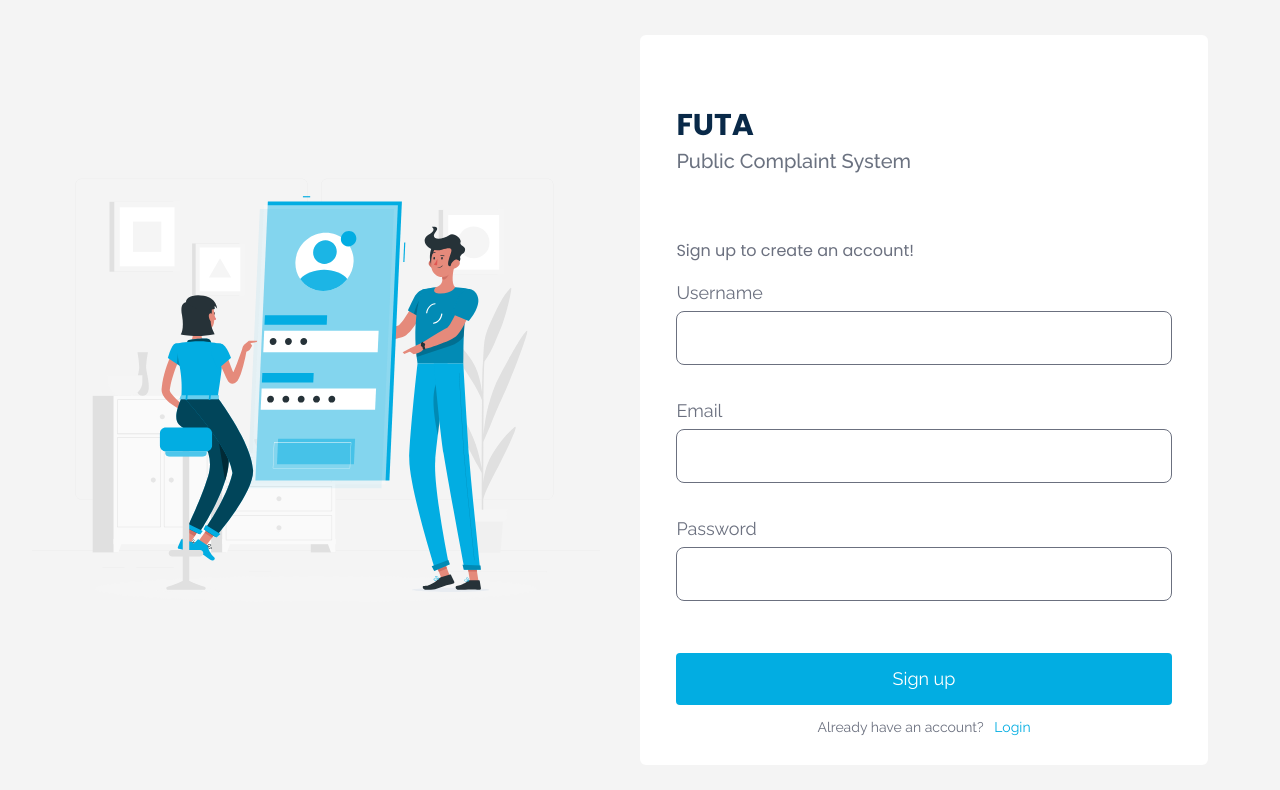
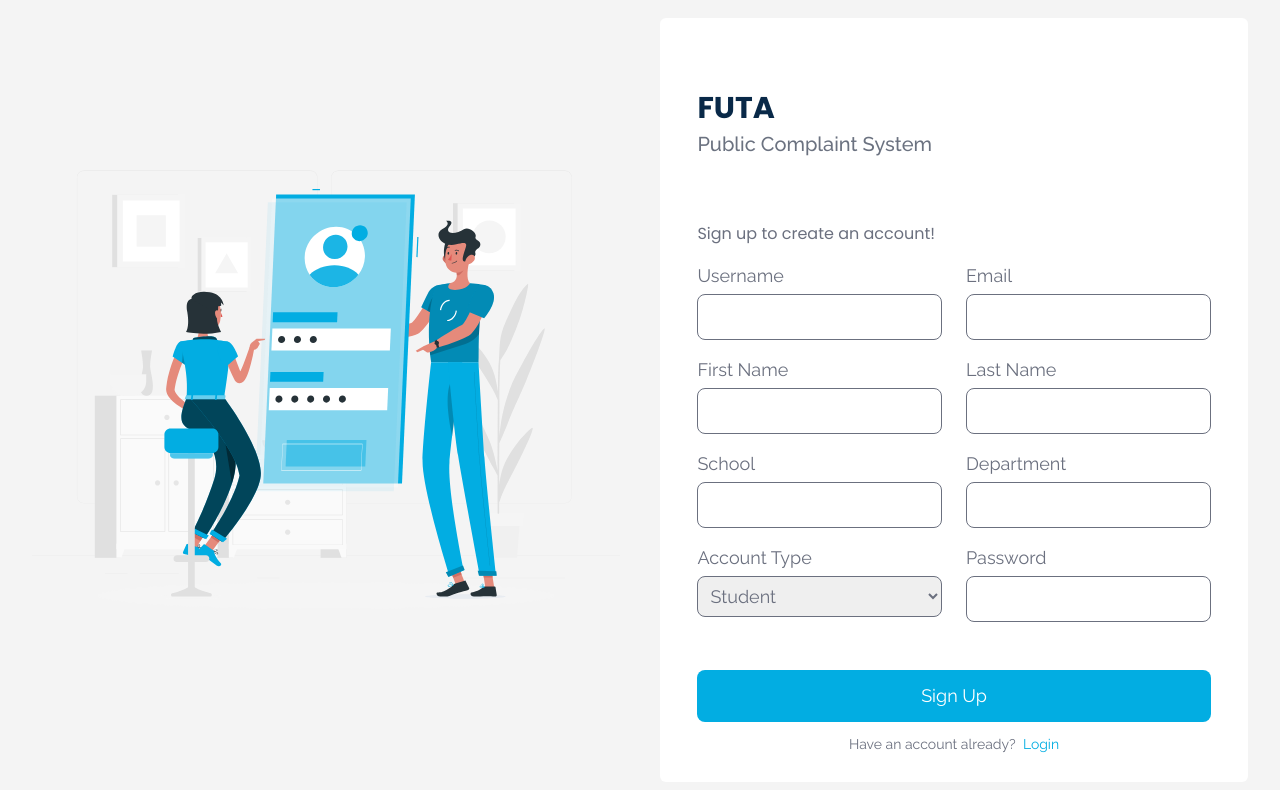
Before and after one commit to Demiladeala/complaint-management, a React (Vite) app: page /signup in a window 1280 px wide. Shown: the top 790 px of the page. Built offline with nearby package versions, Linux system fonts and the light colour scheme; no server answers.

Commit message:
feat:fix-designs

```diff
--- a/src/components/recent-complaints.tsx
+++ b/src/components/recent-complaints.tsx
@@ -1,8 +1,8 @@
 import { useState } from 'react';
 
 type Props = {
-  page?: boolean
-}
+  page?: boolean;
+};
 
 type Status = 'new' | 'pending' | 'resolved' | 'paused';
 
@@ -10,16 +10,16 @@ type Complaint = {
   name: string;
   status: Status;
   date: string;
-}
+};
 
 const statusColors = {
   new: '#FF5733', // Vibrant Orange
   pending: '#FFC300', // Bright Yellow
   resolved: '#28A745', // Success Green
-  paused: '#6C757D' // Muted Gray
+  paused: '#6C757D', // Muted Gray
 };
 
-const complaintsData:Complaint[] = [
+const complaintsData: Complaint[] = [
   { name: 'Complaint 1', status: 'new', date: '2024-08-01' },
   { name: 'Complaint 2', status: 'resolved', date: '2024-08-02' },
   { name: 'Complaint 3', status: 'pending', date: '2024-08-03' },
@@ -30,7 +30,7 @@ const complaintsData:Complaint[] = [
   { name: 'Complaint 8', status: 'pending', date: '2024-08-03' },
 ];
 
-const RecentComplaints = ({page}: Props) => {
+const RecentComplaints = ({ page }: Props) => {
   const [searchTerm, setSearchTerm] = useState('');
   const [selectedStatus, setSelectedStatus] = useState('All');
   const [selectedDate, setSelectedDate] = useState('');
@@ -55,7 +55,7 @@ const RecentComplaints = ({page}: Props) => {
               onChange={(e) => setSearchTerm(e.target.value)}
               className="border px-4 py-2 rounded"
             />
-          <div className='flex items-center gap-5'>
+            <div className="flex items-center gap-5">
               <select
                 value={selectedStatus}
                 onChange={(e) => setSelectedStatus(e.target.value)}
@@ -75,31 +75,33 @@ const RecentComplaints = ({page}: Props) => {
                   onChange={(e) => setSelectedDate(e.target.value)}
                   className="border px-4 py-2 rounded"
                 />
-                {/* <label className="text-sm">Date</label> */}
               </div>
             </div>
           </div>
           <div className="overflow-x-auto w-full">
             <table className="w-full border-collapse font-medium">
               <thead>
-              <tr>
-                <th className="px-4 py-2 text-left">Name</th>
-                <th className="px-4 py-2 text-left">Status</th>
-                <th className="px-4 py-2 text-left">Date Created</th>
+                <tr className="bg-gray-50">
+                  <th className="px-4 py-2 text-left border-b">Name</th>
+                  <th className="px-4 py-2 text-left border-b">Status</th>
+                  <th className="px-4 py-2 text-left border-b">Date Created</th>
                 </tr>
               </thead>
               <tbody>
                 {filteredComplaints.map((complaint, index) => (
-                <tr key={index}>
-                  <td className="px-4 py-3 lg:text-lg">{complaint.name}</td>
-                  <td className="px-4 py-3 lg:text-lg flex items-center">
+                  <tr
+                    key={index}
+                    className="hover:bg-gray-100 transition-colors duration-150"
+                  >
+                    <td className="px-4 py-3 lg:text-lg border-b">{complaint.name}</td>
+                    <td className="px-4 py-3 lg:text-lg flex items-center border-b">
                       <div
                         className="w-2 h-2 rounded-full mr-2 lg:mr-3"
                         style={{ backgroundColor: statusColors[complaint.status] }}
                       ></div>
                       {complaint.status}
                     </td>
-                  <td className="px-4 py-3 lg:text-lg">{complaint.date}</td>
+                    <td className="px-4 py-3 lg:text-lg border-b">{complaint.date}</td>
                   </tr>
                 ))}
               </tbody>
--- a/src/pages/login.tsx
+++ b/src/pages/login.tsx
@@ -7,17 +7,20 @@ import api from "../components/api";
 type FormData = {
   email: string;
   password: string;
+  accountType: string; // New field for account type (student or staff)
 };
 
 type Errors = {
   email?: string;
   password?: string;
+  accountType?: string;
 };
 
 const Login = () => {
   const [formData, setFormData] = useState<FormData>({
     email: "",
     password: "",
+    accountType: "student", // Default to student
   });
   const [errors, setErrors] = useState<Errors>({});
   const [isSubmitting, setIsSubmitting] = useState(false);
@@ -33,6 +36,9 @@ const Login = () => {
     if (!formData.password) {
       errors.password = "Password is required.";
     }
+    if (!formData.accountType) {
+      errors.accountType = "Please select an account type.";
+    }
     return errors;
   };
 
@@ -47,40 +53,35 @@ const Login = () => {
     setIsSubmitting(true);
 
     try {
-      const { data } = await api.post('/auth/token', {
+      const { data } = await api.post('/api/auth/token', {
         username: formData.email,
         password: formData.password,
       });
 
       // Save tokens to localStorage
-        localStorage.setItem('access_token', data.access_token);
-        localStorage.setItem('refresh_token', data.refresh_token);
+      localStorage.setItem('access_token', data.access_token);
+      localStorage.setItem('refresh_token', data.refresh_token);
 
-        toast.success("Login successful!");
-        navigate('/dashboard');
-
-    }  catch (error: any) {
+      toast.success("Login successful!");
+      navigate('/dashboard');
+    } catch (error: any) {
       if (error.response) {
         const { status, data } = error.response;
         if (status === 400 || status === 404) {
-          // Display the error message from the API response
           const errorMessage = data.detail || 'An error occurred. Please try again.';
           toast.error(errorMessage);
         } else {
-          // Handle other errors
           toast.error('Failed to Login. Please try again.');
         }
       } else {
-        // Handle cases where there is no response from the server
         toast.error('An unexpected error occurred. Please try again.');
       }
-    }
-    finally {
+    } finally {
       setIsSubmitting(false);
     }
   };
 
-  const handleChange = (e: ChangeEvent<HTMLInputElement>) => {
+  const handleChange = (e: ChangeEvent<HTMLInputElement | HTMLSelectElement>) => {
     setFormData({
       ...formData,
       [e.target.name]: e.target.value,
@@ -127,6 +128,20 @@ const Login = () => {
                 {errors.password && <p className="text-red-500 text-sm mt-1">{errors.password}</p>}
               </div>
 
+              <div className="mt-4">
+                <label>Account Type</label>
+                <select
+                  name="accountType"
+                  value={formData.accountType}
+                  onChange={handleChange}
+                  className="mt-1 outline-none w-full p-3 border border-primary-gray rounded-lg"
+                >
+                  <option value="student">Student</option>
+                  <option value="staff">Staff</option>
+                </select>
+                {errors.accountType && <p className="text-red-500 text-sm mt-1">{errors.accountType}</p>}
+              </div>
+
               <div className="mt-2 w-full flex justify-end">
                 <a href="/forgot-password" className="text-sm text-primary-aquablue">
                   Forgot Password?
--- a/src/pages/signup.tsx
+++ b/src/pages/signup.tsx
@@ -8,38 +8,57 @@ type FormData = {
   userName: string;
   password: string;
   email: string;
-}
+  firstName: string;
+  lastName: string;
+  school: string;
+  department: string;
+  accountType: "student" | "staff";
+};
 
-type Errors ={
+type Errors = {
   userName?: string;
   password?: string;
   email?: string;
-}
+  firstName?: string;
+  lastName?: string;
+  school?: string;
+  department?: string;
+};
 
 const Signup = () => {
   const BASE_URL = import.meta.env.VITE_API_URL;
   const [formData, setFormData] = useState<FormData>({
     userName: "",
     password: "",
-        email: ""
+    email: "",
+    firstName: "",
+    lastName: "",
+    school: "",
+    department: "",
+    accountType: "student", // default account type
   });
   const [isOtpModalOpen, setIsOtpModalOpen] = useState(false);
   const [errors, setErrors] = useState<Errors>({});
   const [isSubmitting, setIsSubmitting] = useState(false);
 
-    const validate = ():Errors => {
-        const errors:Errors = {};
-        if (!formData.userName) errors.userName = "username is required.";
+  const validate = (): Errors => {
+    const errors: Errors = {};
+    if (!formData.userName) errors.userName = "Username is required.";
     if (!formData.password) {
       errors.password = "Password is required.";
     } else if (!/(?=.*[A-Z])(?=.*\d)(?=.*[!@#$%^&*])/.test(formData.password)) {
-            errors.password = "Password must contain at least one symbol, one uppercase letter, and one number.";
+      errors.password =
+        "Password must contain at least one symbol, one uppercase letter, and one number.";
     }
     if (!formData.email) {
       errors.email = "Email is required.";
     } else if (!/\S+@\S+\.\S+/.test(formData.email)) {
       errors.email = "Email address is invalid.";
     }
+    if (!formData.firstName) errors.firstName = "First name is required.";
+    if (!formData.lastName) errors.lastName = "Last name is required.";
+    if (!formData.school) errors.school = "School is required.";
+    if (!formData.department) errors.department = "Department is required.";
     return errors;
   };
 
@@ -56,35 +75,43 @@ const Signup = () => {
         username: formData.userName,
         password: formData.password,
         email: formData.email,
+        firstname: formData.firstName,
+        lastname: formData.lastName,
+        school: formData.school,
+        department: formData.department,
       };
 
-            await axios.post(`${BASE_URL}/api/auth/register`, payload, {
-                headers:{
-                    'Content-Type': 'application/x-www-form-urlencoded'
-                }
+      const endpoint =
+        formData.accountType === "staff"
+          ? `${BASE_URL}/api/auth/register_staff`
+          : `${BASE_URL}/api/auth/register_student`;
+
+      await axios.post(endpoint, payload, {
+        headers: {
+          "Content-Type": "application/x-www-form-urlencoded",
+        },
       });
+
       setIsOtpModalOpen(true);
     } catch (error: any) {
       if (error.response && error.response.status === 400) {
-                // Display the error message from the API response
-                const errorMessage = error.response.data.detail || 'Failed to Sign up. Please try again.';
+        const errorMessage =
+          error.response.data.detail || "Failed to Sign up. Please try again.";
         toast.error(errorMessage);
       } else {
-                // Handle other errors
-                toast.error('Failed to Sign up. Please try again.');
+        toast.error("Failed to Sign up. Please try again.");
       }
     } finally {
       setIsSubmitting(false);
     }
   };
 
-    const handleChange = (e: ChangeEvent<HTMLInputElement>) => {
+  const handleChange = (e: ChangeEvent<HTMLInputElement | HTMLSelectElement>) => {
     setFormData({
       ...formData,
-            [e.target.name]: e.target.value
+      [e.target.name]: e.target.value,
     });
   };
-
 
   return (
     <div className="w-full h-screen bg-[#f4f4f4] flex justify-between md:items-center overflow-y-auto relative container max-w-[2800px]">
@@ -96,86 +123,201 @@ const Signup = () => {
 
         <div className="w-full lg:h-[95%] lg:basis-[50%] bg-white py-4 pb-7 text-primary-darkblue rounded-md max-lg:mt-7">
           <div className="w-[95%] md:w-[90%] mx-auto px-2">
-                    <h3 className="poppins mt-10 md:mt-14 text-2xl md:text-3xl 2xl:text-4xl font-bold">FUTA</h3>
-                    <h4 className="mt-1 text-lg md:text-xl font-medium text-gray-500">Public Complaint System</h4>
+            <h3 className="poppins mt-10 md:mt-14 text-2xl md:text-3xl 2xl:text-4xl font-bold">
+              FUTA
+            </h3>
+            <h4 className="mt-1 text-lg md:text-xl font-medium text-gray-500">
+              Public Complaint System
+            </h4>
 
-                    <p className="poppins mt-9 lg:mt-16 text-primary-gray">Sign up to create an account!</p>
+            <p className="poppins mt-9 lg:mt-16 text-primary-gray">
+              Sign up to create an account!
+            </p>
 
-                    <form
-                    onSubmit={handleSignup}
-                    className="mt-4 text-primary-gray text-lg">
+            <form onSubmit={handleSignup} className="mt-4 text-primary-gray text-lg">
+                <div className="w-full grid grid-cols-2 gap-4 lg:gap-6">
                     <div>
-                            <label className="">Username</label>
+                        <label>Username</label>
                         <input
                         type="text"
                         name="userName"
                         value={formData.userName}
                         onChange={handleChange}
-                            className={`mt-1 outline-none w-full p-3 border border-primary-gray rounded-lg
-                            ${errors.userName && 'border border-red-500'}`} />
+                        className={`mt-1 outline-none w-full p-2 border border-primary-gray rounded-lg ${
+                            errors.userName && "border border-red-500"
+                        }`}
+                        />
                         <div className="h-4">
-                            {errors.userName && <p className="text-red-500 text-sm mt-1">{errors.userName}</p>}
+                        {errors.userName && (
+                            <p className="text-red-500 text-sm mt-1">{errors.userName}</p>
+                        )}
                         </div>
                     </div>
 
-                        <div className="mt-4">
-                            <label className="">Email</label>
+                    <div className="">
+                        <label>Email</label>
                         <input
                         type="email"
                         name="email"
                         value={formData.email}
                         onChange={handleChange}
-                            className={`mt-1 outline-none w-full p-3 border border-primary-gray rounded-lg
-                            ${errors.email && 'border border-red-500'}`} />
+                        className={`mt-1 outline-none w-full p-2 border border-primary-gray rounded-lg ${
+                            errors.email && "border border-red-500"
+                        }`}
+                        />
                         <div className="h-4">
-                            {errors.email && <p className="text-red-500 text-sm mt-1">{errors.email}</p>}
+                        {errors.email && (
+                            <p className="text-red-500 text-sm mt-1">{errors.email}</p>
+                        )}
+                        </div>
                     </div>
                 </div>
 
-                        <div className="mt-4">
-                            <label className="">Password</label>
+                <div className="w-full grid grid-cols-2 gap-4 lg:gap-6">
+
+                    <div className="">
+                        <label>First Name</label>
+                        <input
+                        type="text"
+                        name="firstName"
+                        value={formData.firstName}
+                        onChange={handleChange}
+                        className={`mt-1 outline-none w-full p-2 border border-primary-gray rounded-lg ${
+                            errors.firstName && "border border-red-500"
+                        }`}
+                        />
+                        <div className="h-4">
+                        {errors.firstName && (
+                            <p className="text-red-500 text-sm mt-1">{errors.firstName}</p>
+                        )}
+                        </div>
+                    </div>
+
+                    <div className="">
+                        <label>Last Name</label>
+                        <input
+                        type="text"
+                        name="lastName"
+                        value={formData.lastName}
+                        onChange={handleChange}
+                        className={`mt-1 outline-none w-full p-2 border border-primary-gray rounded-lg ${
+                            errors.lastName && "border border-red-500"
+                        }`}
+                        />
+                        <div className="h-4">
+                        {errors.lastName && (
+                            <p className="text-red-500 text-sm mt-1">{errors.lastName}</p>
+                        )}
+                        </div>
+                    </div>
+                </div>
+
+                <div className="w-full grid grid-cols-2 gap-4 lg:gap-6">
+                    <div className="">
+                        <label>School</label>
+                        <input
+                        type="text"
+                        name="school"
+                        value={formData.school}
+                        onChange={handleChange}
+                        className={`mt-1 outline-none w-full p-2 border border-primary-gray rounded-lg ${
+                            errors.school && "border border-red-500"
+                        }`}
+                        />
+                        <div className="h-4">
+                        {errors.school && (
+                            <p className="text-red-500 text-sm mt-1">{errors.school}</p>
+                        )}
+                        </div>
+                    </div>
+
+                    <div className="">
+                        <label>Department</label>
+                        <input
+                        type="text"
+                        name="department"
+                        value={formData.department}
+                        onChange={handleChange}
+                        className={`mt-1 outline-none w-full p-2 border border-primary-gray rounded-lg ${
+                            errors.department && "border border-red-500"
+                        }`}
+                        />
+                        <div className="h-4">
+                        {errors.department && (
+                            <p className="text-red-500 text-sm mt-1">{errors.department}</p>
+                        )}
+                        </div>
+                    </div>
+                </div>
+
+
+                <div className="w-full grid grid-cols-2 gap-4 lg:gap-6">
+                    <div className="">
+                        <label>Account Type</label>
+                        <select
+                        name="accountType"
+                        value={formData.accountType}
+                        onChange={handleChange}
+                        className="mt-1 outline-none w-full p-2 border border-primary-gray rounded-lg"
+                        >
+                        <option value="student">Student</option>
+                        <option value="staff">Staff</option>
+                        </select>
+                    </div>
+
+                    <div className="">
+                        <label>Password</label>
                         <input
                         type="password"
                         name="password"
                         value={formData.password}
                         onChange={handleChange}
-                            className={`mt-1 outline-none w-full p-3 border border-primary-gray rounded-lg
-                            ${errors.password && 'border border-red-500'}`} />
+                        className={`mt-1 outline-none w-full p-2 border border-primary-gray rounded-lg ${
+                            errors.password && "border border-red-500"
+                        }`}
+                        />
                         <div className="h-4">
-                            {errors.password && <p className="text-red-500 text-sm mt-1">{errors.password}</p>}
+                        {errors.password && (
+                            <p className="text-red-500 max-sm:text-[9px] max-sm:leading-3 text-xs mt-1">
+                            {errors.password}</p>
+                        )}
+                        </div>
                     </div>
                 </div>
 
+              <div className="mt-8">
                 <button
                   type="submit"
-                        onClick={handleSignup}
-                        className="mt-9 w-full py-3 bg-primary-aquablue text-white flex items-center justify-center rounded
-                        transition-colors duration-300 hover:bg-opacity-80">
-                            {isSubmitting ?
-                            <RiLoader4Fill size={20} className="text-white animate-spin mx-16"/>
-                             : "Sign up"}
+                  className="w-full p-3 bg-primary-aquablue text-white rounded-lg hover:bg-opacity-80 transition"
+                  disabled={isSubmitting}
+                >
+                  {isSubmitting ? (
+                    <RiLoader4Fill className="animate-spin inline-block" />
+                  ) : (
+                    "Sign Up"
+                  )}
                 </button>
 
+              </div>
+
               <div className="mt-3 w-full flex justify-center text-sm">
-                            Already have an account? &nbsp;
-                            <a href="/login">
-                            <p className="text-sm text-primary-aquablue">&nbsp;Login</p>
+                Have an account already? &nbsp;
+                <a href="/login" className="text-primary-aquablue">
+                  Login
                 </a>
               </div>
+            </form>
 
-                    </form>
-                </div>
-            </div>
-
-            <div className="max-lg:mt-4"></div>
-        </div>
-        {isOtpModalOpen &&
-        <OtpModal
+            {/* OTP Modal */}
+            {isOtpModalOpen &&  <OtpModal
             email={formData.email}
             onClose={() => setIsOtpModalOpen(false)}
             />}
           </div>
-  )
-}
+        </div>
+      </div>
+    </div>
+  );
+};
 
-export default  Signup
+export default Signup;
```
Lines whose indentation alone changed are shown as unchanged.
